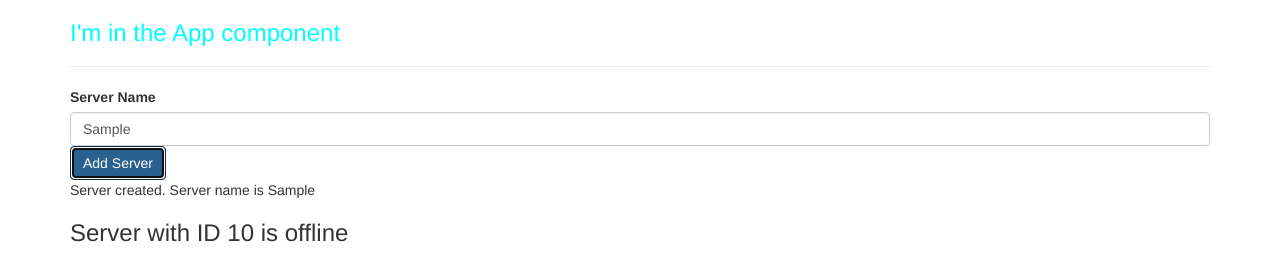
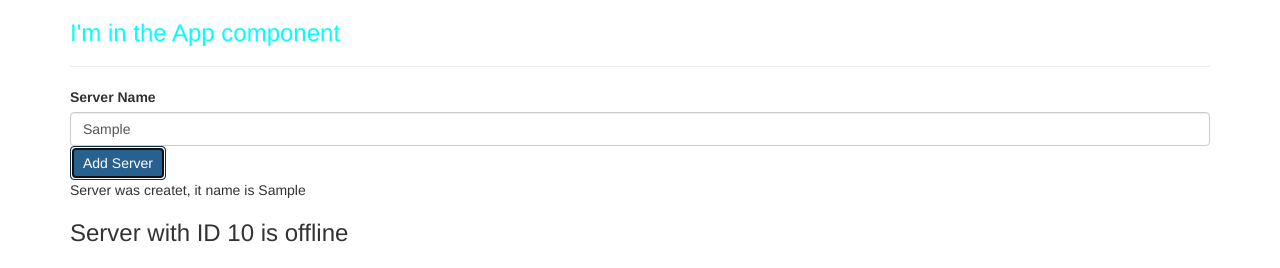
Before and after one commit to vadmou/angular-first-app, an Angular app: page / in a window 1280 px wide. Both pictures are taken after typing "Sample" into the empty fields and a click on the button "Add Server". Shown: the top 268 px of the page. Built offline with nearby package versions, Linux system fonts and the light colour scheme.

Commit message:
add element on HTML by condition * - change DOM structure (structural derective) *ngIf

```diff
--- a/src/app/servers/servers.component.html
+++ b/src/app/servers/servers.component.html
@@ -9,6 +9,7 @@
         (click)="onCreateServer()">Add Server</button>
 <!--<p>{{allowNewServer}}</p>-->
 <!--<p [innerText]="allowNewServer"></p>-->
-<p>{{serverCreationStatus}}</p>
+<!--<p>{{serverCreationStatus}}</p>-->
+<p *ngIf="serverCreated">Server was createt, it name is {{serverName}}</p>
 <app-server></app-server>
 <app-server></app-server>
--- a/src/app/servers/servers.component.ts
+++ b/src/app/servers/servers.component.ts
@@ -15,6 +15,7 @@ export class ServersComponent implements OnInit {
   allowNewServer = false;
   serverCreationStatus = 'No server was created';
   serverName = '';
+  serverCreated = false;
   constructor() {
     setTimeout(() => {
       this.allowNewServer = true;
@@ -24,6 +25,7 @@ export class ServersComponent implements OnInit {
   ngOnInit() {
   }
   onCreateServer() {
+    this.serverCreated = true;
     this.serverCreationStatus = 'Server created. Server name is ' + this.serverName;
   }
   onUpdateServerName(event: Event) {
```
